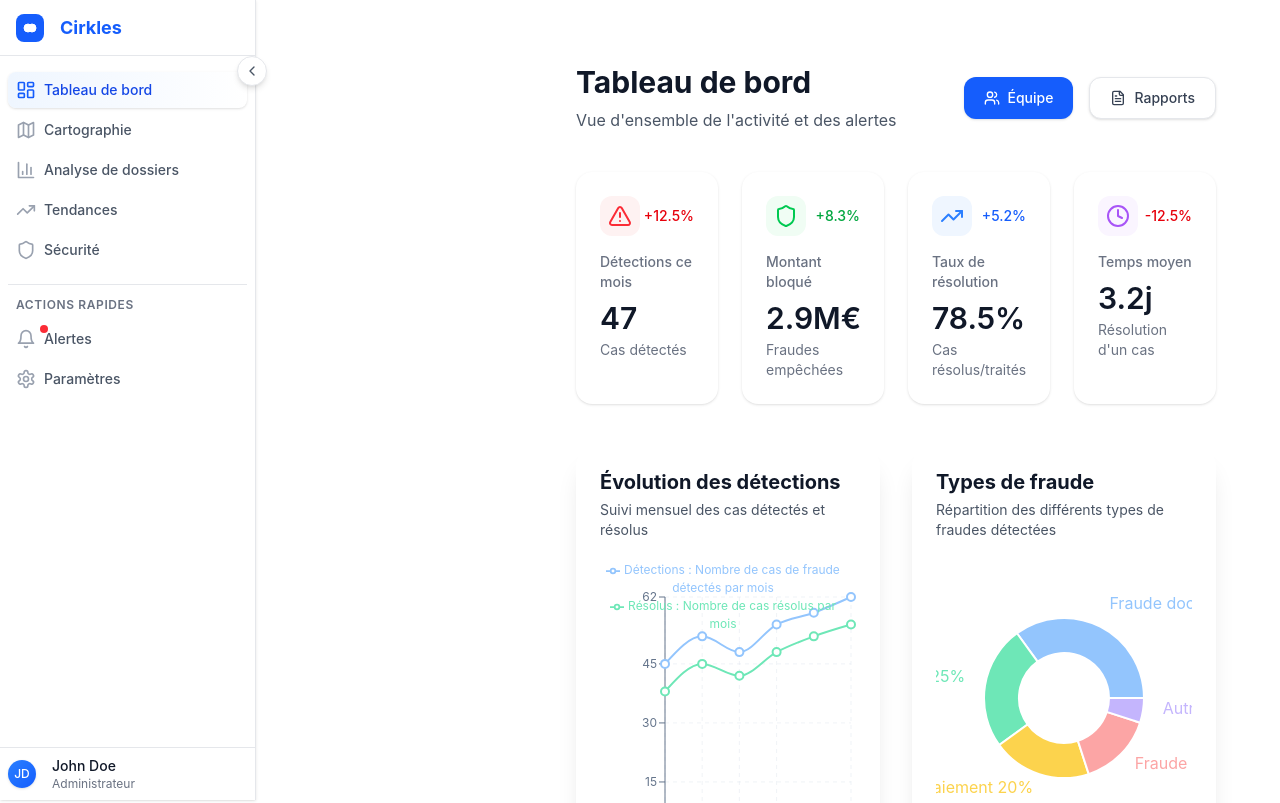
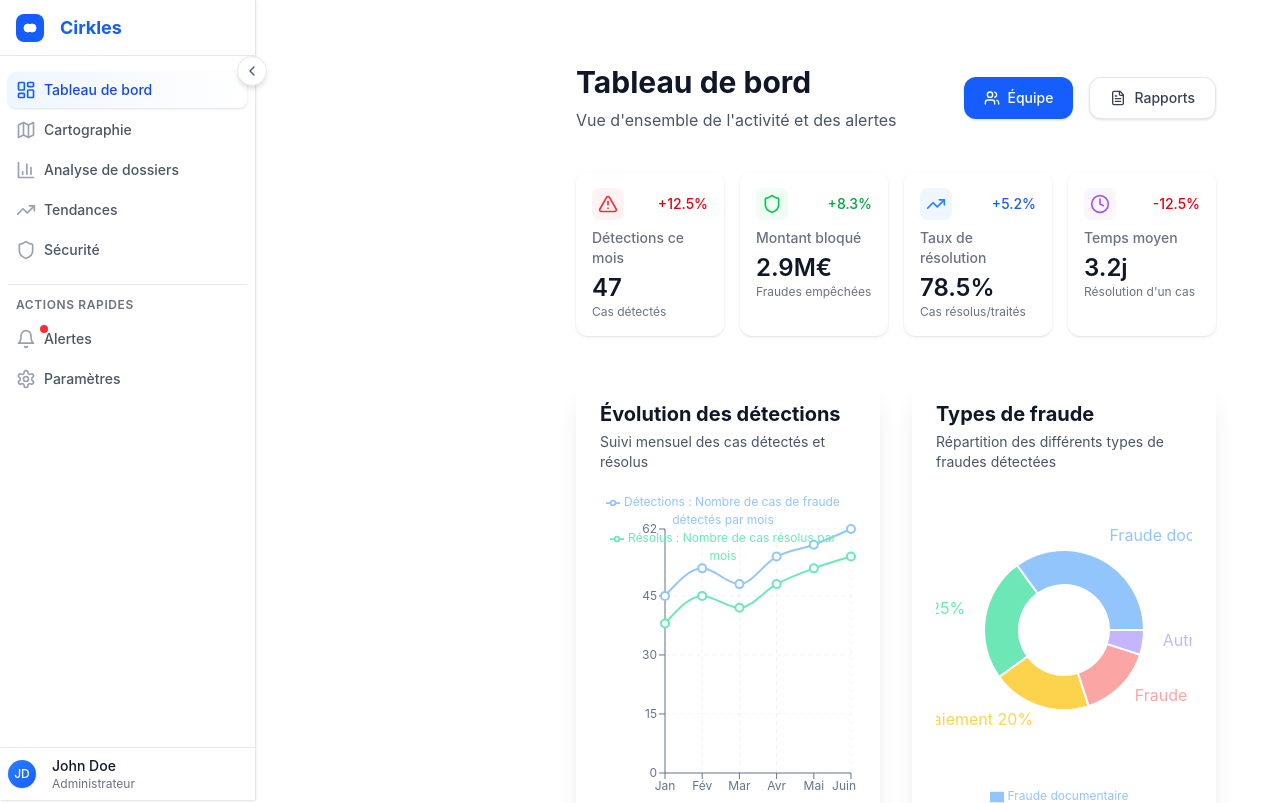
Before and after one commit to SalimNhiri/Cirkles-front-demo, a React (Vite) app: page / in a window 1280 px wide. Shown: the top 803 px of the page. Built offline with nearby package versions, Linux system fonts and the light colour scheme.

Commit message:
Initial commit: Application de détection de fraude

```diff
--- a/src/components/cartography/MetricsCards.tsx
+++ b/src/components/cartography/MetricsCards.tsx
@@ -46,28 +46,28 @@ const metrics = [
 
 export function MetricsCards() {
   return (
-    <div className="grid grid-cols-1 md:grid-cols-2 lg:grid-cols-4 gap-6">
+    <div className="grid grid-cols-1 md:grid-cols-2 lg:grid-cols-4 gap-4">
       {metrics.map((metric, index) => (
         <div
           key={index}
-          className="relative overflow-hidden rounded-xl bg-white p-6 shadow-sm transition-all hover:shadow-md"
+          className="relative overflow-hidden rounded-xl bg-white p-4 shadow-sm transition-all hover:shadow-md"
         >
           <div className="flex items-center justify-between">
-            <div className={`rounded-lg p-2 ${metric.bgColor}`}>
-              <metric.icon className={`h-6 w-6 ${metric.color}`} />
+            <div className={`rounded-lg p-1.5 ${metric.bgColor}`}>
+              <metric.icon className={`h-5 w-5 ${metric.color}`} />
             </div>
             <div className={`text-sm font-medium ${metric.trendColor}`}>
               {metric.trend}
             </div>
           </div>
 
-          <div className="mt-4">
+          <div className="mt-2">
             <h3 className="text-sm font-medium text-gray-500">{metric.title}</h3>
-            <p className="mt-2 text-3xl font-semibold text-gray-900">{metric.value}</p>
-            <p className="mt-1 text-sm text-gray-500">{metric.description}</p>
+            <p className="mt-1 text-2xl font-semibold text-gray-900">{metric.value}</p>
+            <p className="text-xs text-gray-500">{metric.description}</p>
           </div>
 
-          <div className="absolute bottom-0 left-0 right-0 h-1 bg-gradient-to-r from-transparent via-gray-200 to-transparent opacity-50" />
+          <div className="absolute bottom-0 left-0 right-0 h-0.5 bg-gradient-to-r from-transparent via-gray-200 to-transparent opacity-50" />
         </div>
       ))}
     </div>
--- a/src/components/fraud-analysis/FraudCaseAnalysis.tsx
+++ b/src/components/fraud-analysis/FraudCaseAnalysis.tsx
@@ -58,7 +58,7 @@ export interface FraudTypology {
 }
 
 export function FraudCaseAnalysis() {
-  const [activeTab, setActiveTab] = useState('priority');
+  const [activeTab, setActiveTab] = useState('score');
   const [searchTerm, setSearchTerm] = useState('');
   const [riskFilter, setRiskFilter] = useState<string>('all');
   const [statusFilter, setStatusFilter] = useState<string>('all');
@@ -109,10 +109,7 @@ export function FraudCaseAnalysis() {
 
       {/* Onglets de navigation */}
       <Tabs value={activeTab} onValueChange={setActiveTab} className="w-full">
-        <TabsList className="grid w-full grid-cols-4 gap-4 p-1.5 bg-gray-100 rounded-xl">
-          <TabsTrigger value="priority" className="data-[state=active]:bg-white data-[state=active]:shadow-sm transition-all">
-            Priorisation
-          </TabsTrigger>
+        <TabsList className="grid w-full grid-cols-3 gap-4 p-1.5 bg-gray-100 rounded-xl">
           <TabsTrigger value="score" className="data-[state=active]:bg-white data-[state=active]:shadow-sm transition-all">
             Score IA
           </TabsTrigger>
@@ -125,14 +122,6 @@ export function FraudCaseAnalysis() {
         </TabsList>
 
         <div className="mt-6">
-          <TabsContent value="priority">
-            <FraudCasesPriority
-              searchTerm={searchTerm}
-              riskFilter={riskFilter}
-              statusFilter={statusFilter}
-            />
-          </TabsContent>
-
           <TabsContent value="score">
             <FraudScoreInterpretability />
           </TabsContent>
--- a/src/pages/Index.tsx
+++ b/src/pages/Index.tsx
@@ -106,28 +106,28 @@ export function Index() {
           </div>
 
           {/* Metrics Cards */}
-          <div className="grid grid-cols-1 md:grid-cols-2 lg:grid-cols-4 gap-6">
+          <div className="grid grid-cols-1 md:grid-cols-2 lg:grid-cols-4 gap-4">
             {metrics.map((metric, index) => (
               <div
                 key={index}
-                className="relative overflow-hidden rounded-2xl bg-white p-6 shadow-sm transition-all hover:shadow-md"
+                className="relative overflow-hidden rounded-xl bg-white p-4 shadow-sm transition-all hover:shadow-md"
               >
                 <div className="flex items-center justify-between">
-                  <div className={`rounded-xl p-2 ${metric.bgColor}`}>
-                    <metric.icon className={`h-6 w-6 ${metric.color}`} />
+                  <div className={`rounded-lg p-1.5 ${metric.bgColor}`}>
+                    <metric.icon className={`h-5 w-5 ${metric.color}`} />
                   </div>
                   <div className={`text-sm font-medium ${metric.trendColor}`}>
                     {metric.trend}
                   </div>
                 </div>
 
-                <div className="mt-4">
+                <div className="mt-2">
                   <h3 className="text-sm font-medium text-gray-500">{metric.title}</h3>
-                  <p className="mt-2 text-3xl font-semibold text-gray-900">{metric.value}</p>
-                  <p className="mt-1 text-sm text-gray-500">{metric.description}</p>
+                  <p className="mt-1 text-2xl font-semibold text-gray-900">{metric.value}</p>
+                  <p className="text-xs text-gray-500">{metric.description}</p>
                 </div>
 
-                <div className="absolute bottom-0 left-0 right-0 h-1 bg-gradient-to-r from-transparent via-gray-200 to-transparent opacity-50" />
+                <div className="absolute bottom-0 left-0 right-0 h-0.5 bg-gradient-to-r from-transparent via-gray-200 to-transparent opacity-50" />
               </div>
             ))}
           </div>
```
Also changed, not shown: 1 other file (tests, documents, lock files or other folders).
